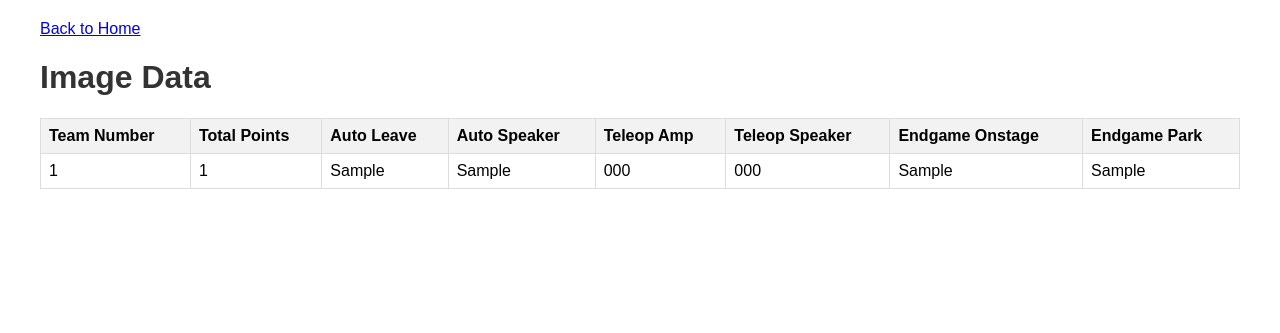
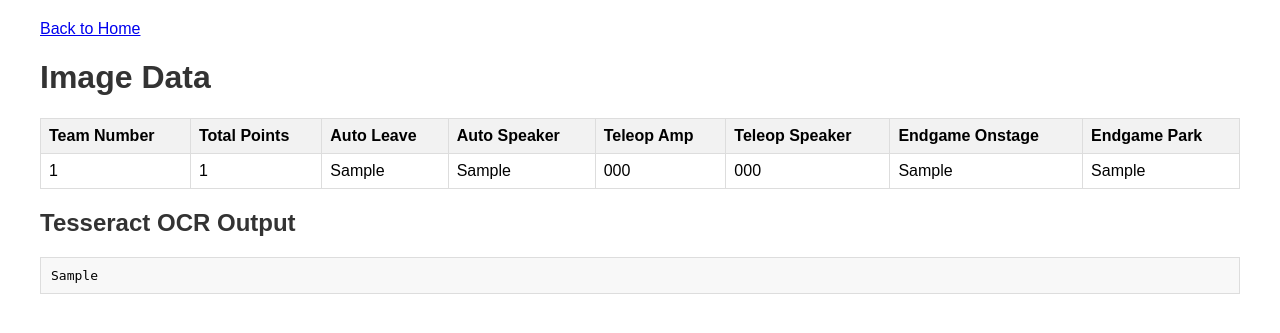
Before and after one commit to jsarsoun/autopath, a Flask app: template templates/view_image_data.html in a window 1280 px wide. Shown: the top 333 px of the page. Run offline with Flask 3, Linux system fonts and the light colour scheme; the template is opened without the code that fills it: most values are stand-ins (such as "Sample title", 1, 10 or a date in 2020).

Commit message:
Implemented display of Tesseract OCR output in the Flask application.

```diff
--- a/app.py
+++ b/app.py
@@ -90,7 +90,19 @@ def upload_png():
             filename = os.path.join(app.config['UPLOAD_FOLDER'], file.filename)
             file.save(filename)
 
+            import io
+            import sys
+
+            # Capture print output
+            old_stdout = sys.stdout
+            sys.stdout = buffer = io.StringIO()
+
             data = parse_image(filename)
+
+            # Restore stdout and get the captured output
+            sys.stdout = old_stdout
+            ocr_output = buffer.getvalue()
+
             if data and 'error' in data[0]:
                 error_message = data[0]['error']
                 error_details = data[0].get('details', '')
@@ -105,7 +117,7 @@ def upload_png():
             insert_data(df, 'png')
 
             flash('Image data successfully extracted and stored!', 'success')
-            return redirect(url_for('view_image_data'))
+            return render_template('view_image_data.html', image_data=data, ocr_output=ocr_output)
         else:
             flash('Invalid file type. Please upload a PNG file.', 'error')
             return redirect(request.url)
--- a/image_parser.py
+++ b/image_parser.py
@@ -35,9 +35,12 @@ def parse_image(image_path):
             x, y, w, h = cv2.boundingRect(contour)
             if h > height * 0.1:  # Filter out small contours
                 bar_img = img[y:y+h, x:x+w]
-                team_number = pytesseract.image_to_string(bar_img, config='--psm 7 -c tessedit_char_whitelist=0123456789').strip()
+                ocr_output = pytesseract.image_to_string(bar_img, config='--psm 7 -c tessedit_char_whitelist=0123456789')
+                print(f"Tesseract OCR output: {ocr_output}")
+                team_number = ocr_output.strip()
 
                 if team_number:
+                    print(f"Recognized team number: {team_number}")
                     total_points = int((height - y) / height * 20)  # Estimate total points
 
                     # Estimate points for each task based on color
--- a/templates/view_image_data.html
+++ b/templates/view_image_data.html
@@ -11,7 +11,7 @@
             margin: 0 auto;
             padding: 20px;
         }
-        h1 {
+        h1, h2 {
             color: #333;
         }
         table {
@@ -26,6 +26,13 @@
         }
         th {
             background-color: #f2f2f2;
+        }
+        pre {
+            background-color: #f8f8f8;
+            border: 1px solid #ddd;
+            padding: 10px;
+            white-space: pre-wrap;
+            word-wrap: break-word;
         }
     </style>
 </head>
@@ -58,6 +65,9 @@
             </tr>
             {% endfor %}
         </table>
+
+        <h2>Tesseract OCR Output</h2>
+        <pre>{{ ocr_output }}</pre>
     {% else %}
         <p>No image data available.</p>
     {% endif %}
```
